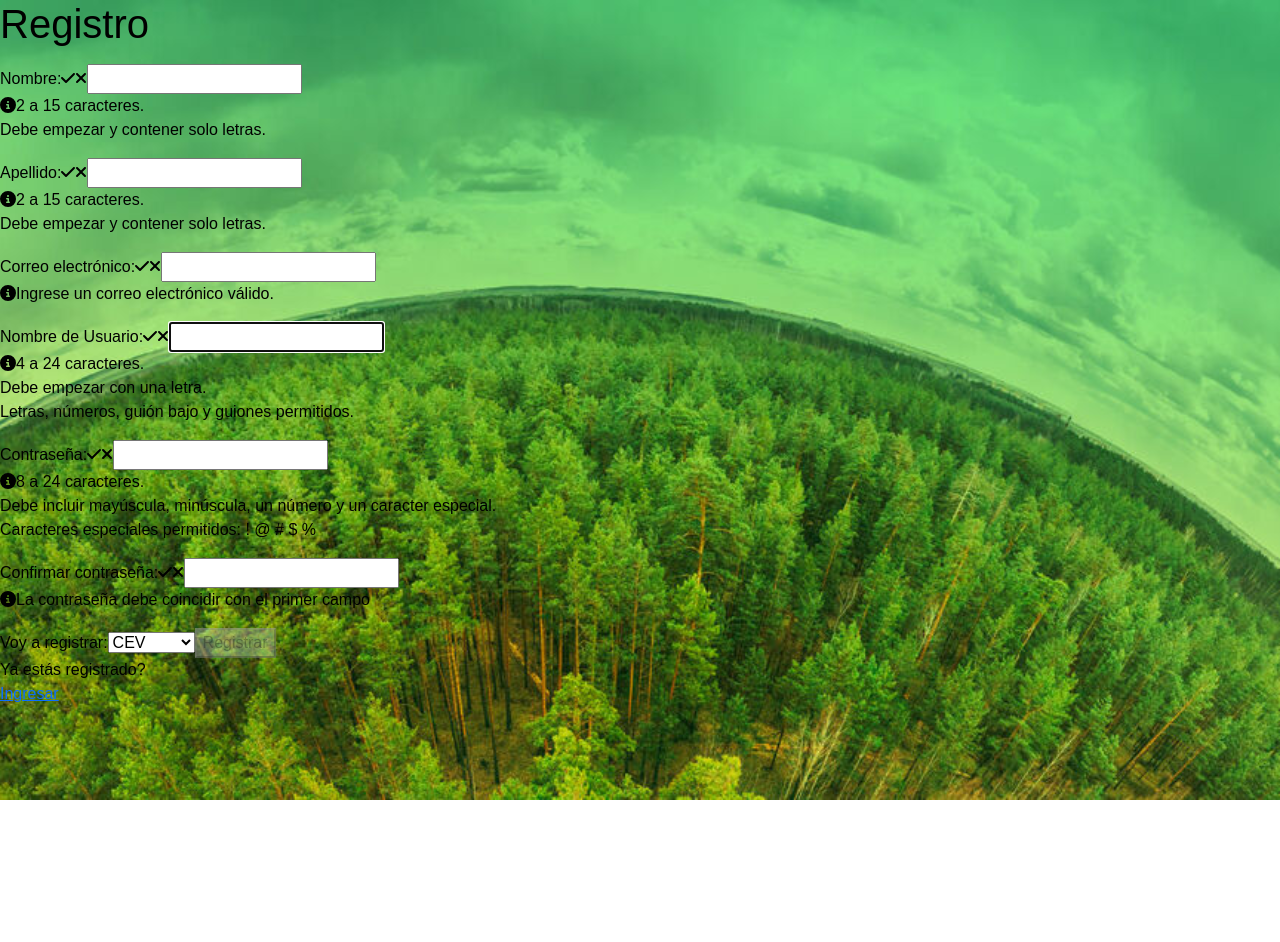
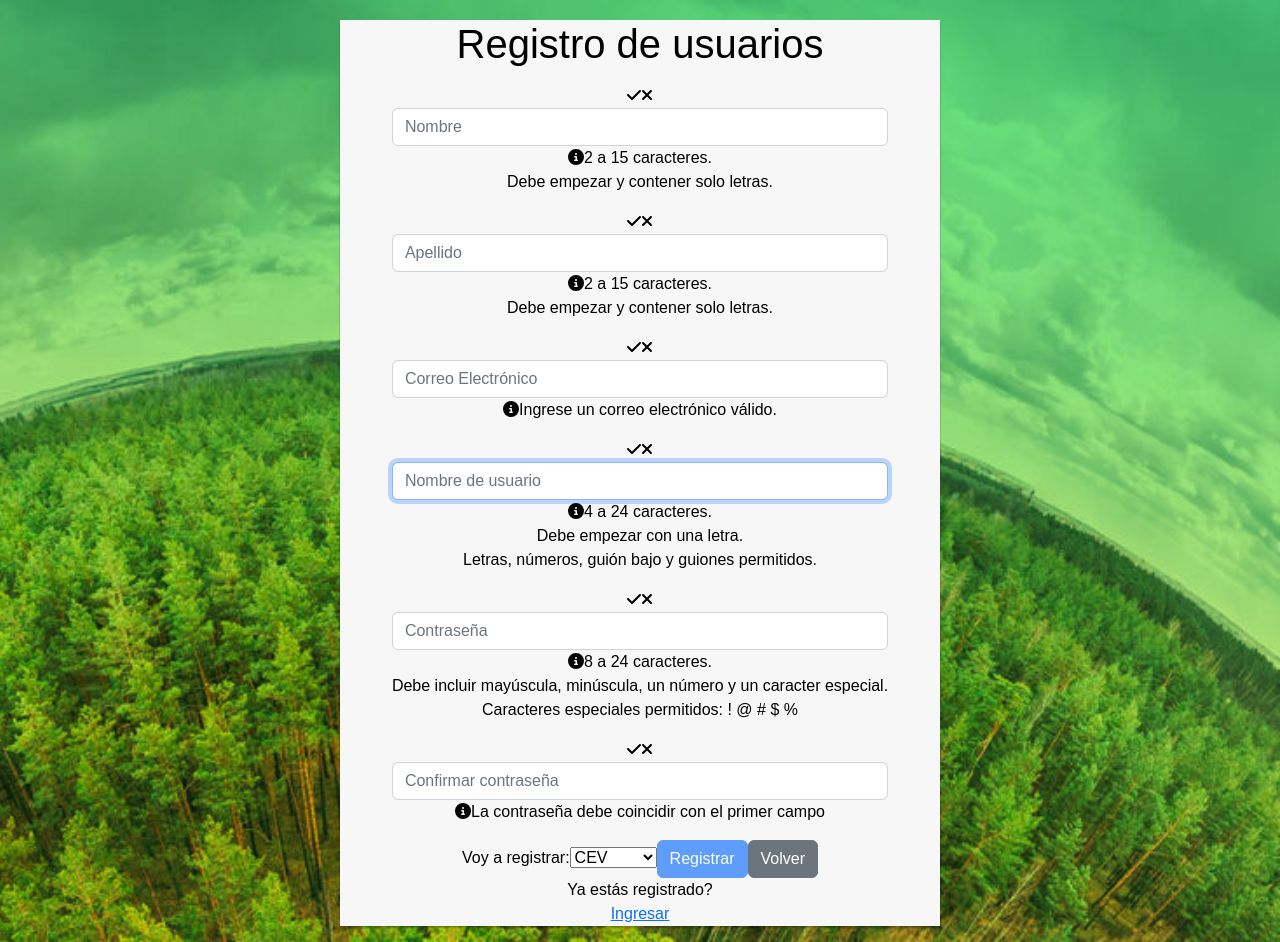
Before and after one commit to nando-dotjs/PF_Altion, a React (Create React App) app in the folder client/: page /register in a window 1280 px wide. Before the commit the page ends 800 px from the top, so only its background shows below. Built offline with nearby package versions, Linux system fonts and the light colour scheme.

Commit message:
Modificación visual a form de registro(Ongoing)

```diff
--- a/client/src/features/users/Register.js
+++ b/client/src/features/users/Register.js
@@ -4,6 +4,15 @@ import { useNavigate } from "react-router-dom"
 import { faCheck, faTimes, faInfoCircle } from "@fortawesome/free-solid-svg-icons";
 import { FontAwesomeIcon } from "@fortawesome/react-fontawesome";
 import { ROLES_PUBLICOS } from "../../config/roles"
+
+
+import Form from 'react-bootstrap/Form';
+import Container from 'react-bootstrap/Container';
+import Button from 'react-bootstrap/Button';
+import Row from 'react-bootstrap/Row';
+import Col from 'react-bootstrap/Col';
+
+import Swal from 'sweetalert2' //Instalar con npm install sweetalert2
 
 const USER_REGEX = /^[A-z][A-z0-9-_]{3,23}$/;
 // eslint-disable-next-line
@@ -53,6 +62,8 @@ const Register = () => {
     const [matchPwd, setMatchPwd] = useState('');
     const [validMatch, setValidMatch] = useState(false);
     const [matchFocus, setMatchFocus] = useState(false);
+
+
 
     const [role, setRole] = useState('CEV')
     // eslint-disable-next-line
@@ -117,7 +128,15 @@ const Register = () => {
         try{
             if (canSave) {
                 await createNewUser({ name, surname, mail, username, password, role })
+                Swal.fire({ //Ventana de login exitoso con Lib Sweetalert2
+                    position: 'center',
+                    icon: 'success',
+                    title: 'Usuario creado con éxito',
+                    showConfirmButton: false,
+                    timer: 2500
+                  })
             }
+
         } catch(err) {
             if (!err.status) {
                 setErrMsg('No Server Response');
@@ -134,10 +153,12 @@ const Register = () => {
 
     return (
         <>
+         <div className="account-wall" align="center">
+         <Container fluid>
             <section>
 
                 <header>
-                    <h1>Registro</h1>
+                    <h1>Registro de usuarios</h1>
                 </header>
 
                 <main className='register'>
@@ -147,13 +168,13 @@ const Register = () => {
                     <form className="form" onSubmit={onSaveUserClicked}>
 
                         <label htmlFor="name">
-                            Nombre:
-                            <FontAwesomeIcon icon={faCheck} className={validName ? "valid" : "hide"} />
+                            <FontAwesomeIcon icon={faCheck} className={validName ? "valid" : "hide"}/>
                             <FontAwesomeIcon icon={faTimes} className={validName || !name ? "hide" : "invalid"} />
                         </label>
 
                         <input
-                            className="formInput"
+                            className="form-control"
+                            placeholder="Nombre"
                             type="text"
                             id="name"
                             autoComplete="off"
@@ -174,13 +195,13 @@ const Register = () => {
 
 
                         <label htmlFor="surname">
-                            Apellido:
                             <FontAwesomeIcon icon={faCheck} className={validSurname ? "valid" : "hide"} />
                             <FontAwesomeIcon icon={faTimes} className={validSurname || !surname ? "hide" : "invalid"} />
                         </label>
 
                         <input
-                            className=  "formInput"
+                            className="form-control"
+                             placeholder="Apellido"
                             type="text"
                             id="surname"
                             autoComplete="off"
@@ -201,13 +222,13 @@ const Register = () => {
 
 
                         <label htmlFor="mail">
-                            Correo electrónico:
                             <FontAwesomeIcon icon={faCheck} className={validMail ? "valid" : "hide"} />
                             <FontAwesomeIcon icon={faTimes} className={validMail || !mail ? "hide" : "invalid"} />
                         </label>
 
                         <input
-                            className="formInput"
+                            className="form-control"
+                            placeholder="Correo Electrónico"
                             type="text"
                             id="mail"
                             autoComplete="off"
@@ -226,13 +247,13 @@ const Register = () => {
 
 
                         <label htmlFor="username">
-                            Nombre de Usuario:
                             <FontAwesomeIcon icon={faCheck} className={validUsername ? "valid" : "hide"} />
                             <FontAwesomeIcon icon={faTimes} className={validUsername || !username ? "hide" : "invalid"} />
                         </label>
 
                         <input
-                            className="formInput"
+                            className="form-control"
+                            placeholder="Nombre de usuario"
                             type="text"
                             id="username"
                             ref={userRef}
@@ -254,13 +275,13 @@ const Register = () => {
 
 
                         <label htmlFor="password">
-                            Contraseña:
-                            <FontAwesomeIcon icon={faCheck} className={validPassword ? "valid" : "hide"} />
-                            <FontAwesomeIcon icon={faTimes} className={validPassword || !password ? "hide" : "invalid"} />
+                            <FontAwesomeIcon icon={faCheck} id="pass" className={validPassword ? "valid" : "hide"} />
+                            <FontAwesomeIcon icon={faTimes} id="pass" className={validPassword || !password ? "hide" : "invalid"} />
                         </label>
 
                         <input
-                            className="formInput"
+                            className="form-control"
+                            placeholder="Contraseña"
                             type="password"
                             id="password"
                             onChange={(e) => setPassword(e.target.value)}
@@ -280,13 +301,13 @@ const Register = () => {
 
 
                         <label htmlFor="confirm_pwd">
-                            Confirmar contraseña:
                             <FontAwesomeIcon icon={faCheck} className={validMatch && matchPwd ? "valid" : "hide"} />
                             <FontAwesomeIcon icon={faTimes} className={validMatch || !matchPwd ? "hide" : "invalid"} />
                         </label>
 
                         <input
-                            className="formInput"
+                              className="form-control"
+                              placeholder="Confirmar contraseña"
                             type="password"
                             id="confirm_pwd"
                             onChange={(e) => setMatchPwd(e.target.value)}
@@ -318,7 +339,8 @@ const Register = () => {
 
 
 
-                        <button className="formSubmitButton" disabled={!validUsername || !validPassword || !validMatch ? true : false}>Registrar</button>
+                        <Button className="formSubmitButton" onClick={onSaveUserClicked} disabled={!validUsername || !validPassword || !validMatch ? true : false}>Registrar</Button>
+                        <Button className="btn btn-secondary" href="/">Volver</Button>
 
 
                     </form>
@@ -332,6 +354,8 @@ const Register = () => {
                     </p>
                 </main>
             </section>
+            </Container>
+            </div>
         </>
     )
 }
```
